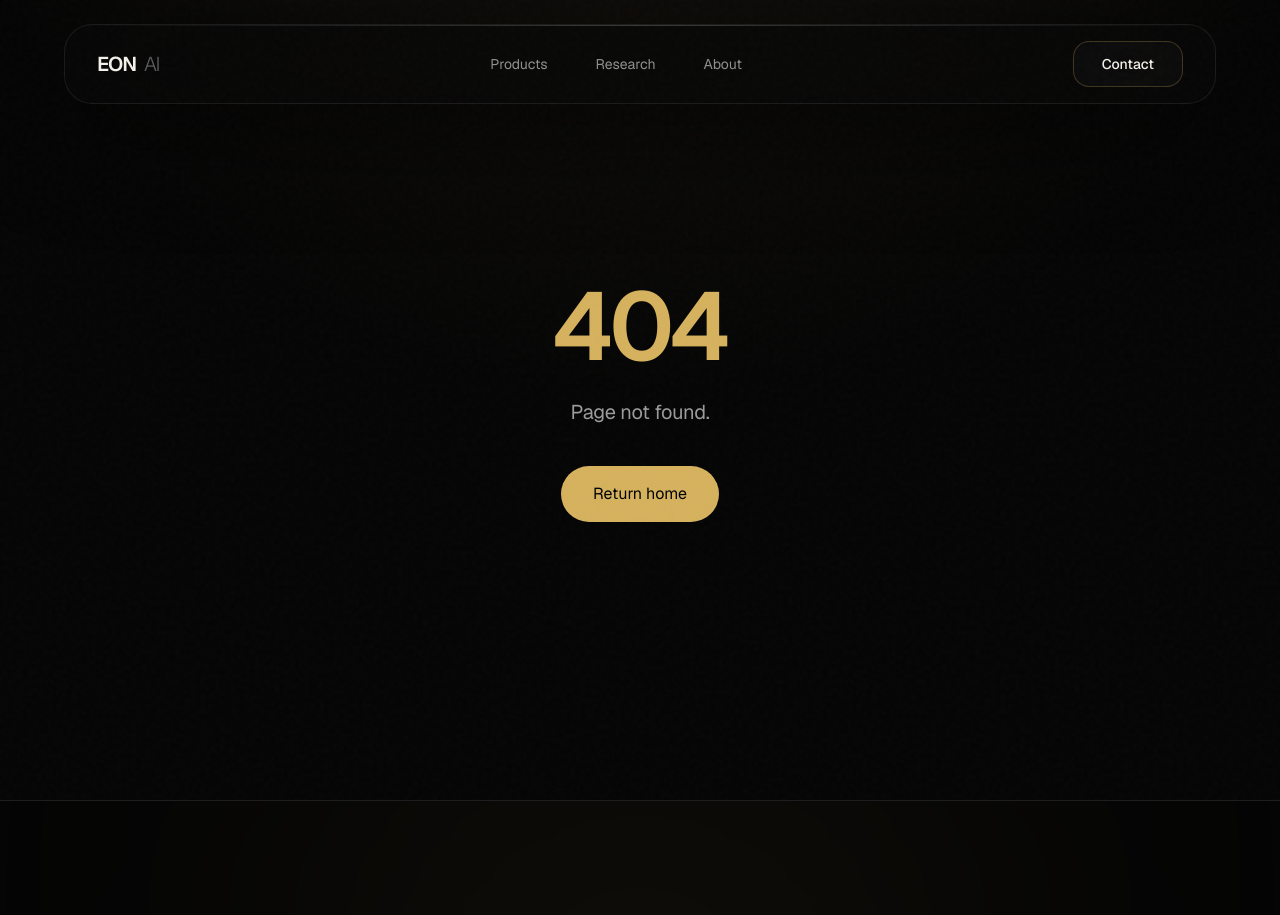
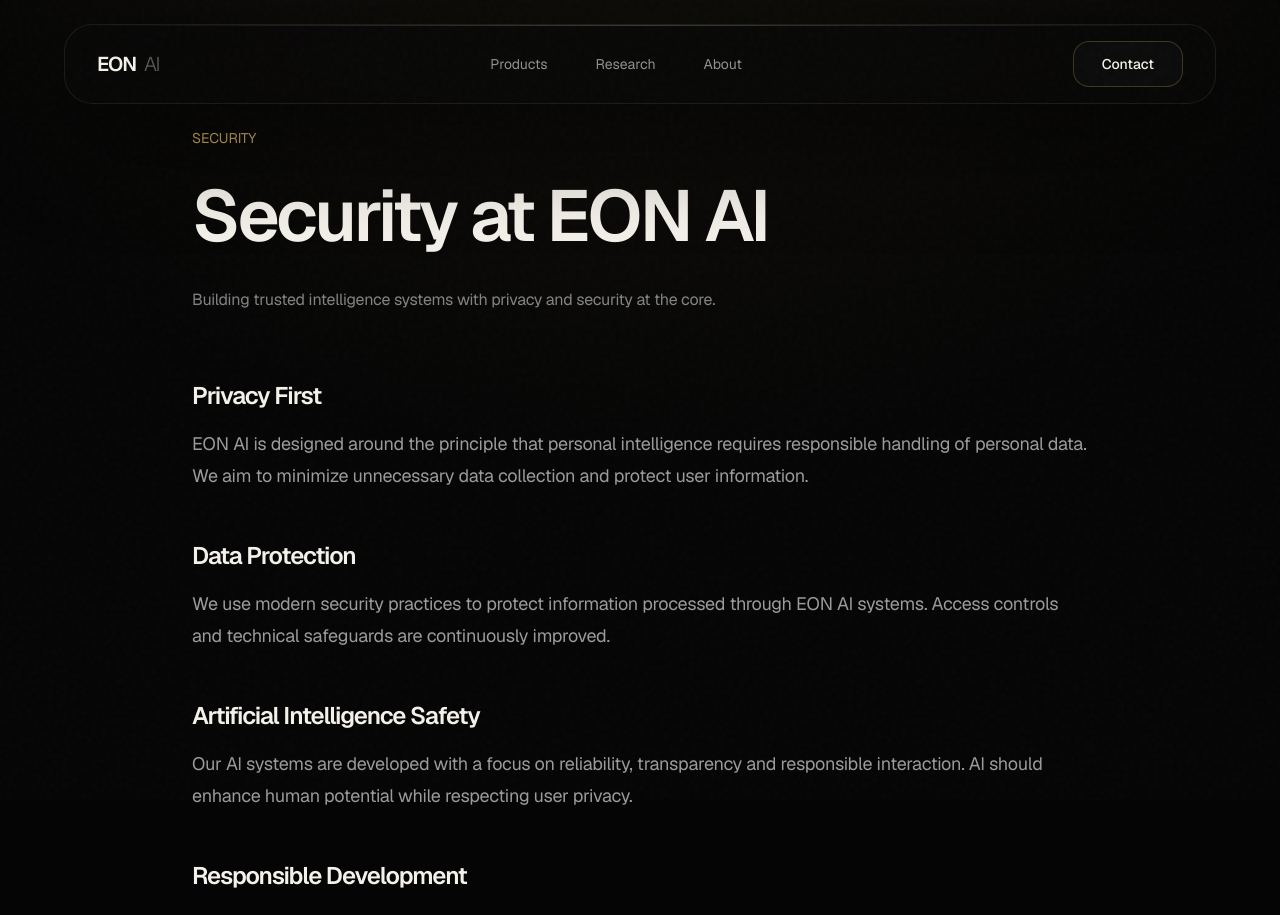
Before and after one commit to EON-System/eon-website, a Next.js app: page /security in a window 1280 px wide. Before the commit this address had no page. Shown: the top 915 px of the page. Built offline with nearby package versions, Linux system fonts and the light colour scheme.

Commit message:
Create page.tsx

```diff
--- /dev/null
+++ b/src/app/security/page.tsx
@@ -0,0 +1,281 @@
+import { Container } from "@/components/ui/container";
+import { Section } from "@/components/ui/section";
+
+
+export default function SecurityPage() {
+
+
+  return (
+
+    <main>
+
+
+      <Section>
+
+
+        <Container>
+
+
+          <div
+            className="
+              mx-auto
+              max-w-4xl
+            "
+          >
+
+
+            <p
+              className="
+                text-sm
+                uppercase
+                tracking-[0.45em]
+                text-[#D6B25E]
+              "
+            >
+
+              Security
+
+            </p>
+
+
+
+
+
+            <h1
+              className="
+                mt-8
+                text-5xl
+                font-semibold
+                tracking-tight
+                text-[#F4F1EA]
+                md:text-7xl
+              "
+            >
+
+              Security at EON AI
+
+            </h1>
+
+
+
+
+
+            <p
+              className="
+                mt-8
+                text-white/50
+                leading-8
+              "
+            >
+
+              Building trusted intelligence systems
+              with privacy and security at the core.
+
+            </p>
+
+
+
+
+
+            <div
+              className="
+                mt-16
+                space-y-12
+                text-lg
+                leading-8
+                text-white/60
+              "
+            >
+
+
+
+
+
+              <section>
+
+
+                <h2
+                  className="
+                    text-2xl
+                    font-semibold
+                    text-[#F4F1EA]
+                  "
+                >
+
+                  Privacy First
+
+                </h2>
+
+
+                <p className="mt-4">
+
+                  EON AI is designed around the principle
+                  that personal intelligence requires
+                  responsible handling of personal data.
+
+                  We aim to minimize unnecessary data
+                  collection and protect user information.
+
+                </p>
+
+
+              </section>
+
+
+
+
+
+
+
+              <section>
+
+
+                <h2
+                  className="
+                    text-2xl
+                    font-semibold
+                    text-[#F4F1EA]
+                  "
+                >
+
+                  Data Protection
+
+                </h2>
+
+
+                <p className="mt-4">
+
+                  We use modern security practices to
+                  protect information processed through
+                  EON AI systems.
+
+                  Access controls and technical safeguards
+                  are continuously improved.
+
+                </p>
+
+
+              </section>
+
+
+
+
+
+
+
+              <section>
+
+
+                <h2
+                  className="
+                    text-2xl
+                    font-semibold
+                    text-[#F4F1EA]
+                  "
+                >
+
+                  Artificial Intelligence Safety
+
+                </h2>
+
+
+                <p className="mt-4">
+
+                  Our AI systems are developed with a
+                  focus on reliability, transparency and
+                  responsible interaction.
+
+                  AI should enhance human potential while
+                  respecting user privacy.
+
+                </p>
+
+
+              </section>
+
+
+
+
+
+
+
+              <section>
+
+
+                <h2
+                  className="
+                    text-2xl
+                    font-semibold
+                    text-[#F4F1EA]
+                  "
+                >
+
+                  Responsible Development
+
+                </h2>
+
+
+                <p className="mt-4">
+
+                  EON AI continuously works to improve
+                  system reliability, security practices
+                  and user experience.
+
+                </p>
+
+
+              </section>
+
+
+
+
+
+
+
+              <section>
+
+
+                <h2
+                  className="
+                    text-2xl
+                    font-semibold
+                    text-[#F4F1EA]
+                  "
+                >
+
+                  Contact
+
+                </h2>
+
+
+                <p className="mt-4">
+
+                  If you discover a security concern,
+                  please contact EON AI.
+
+                </p>
+
+
+              </section>
+
+
+
+
+
+            </div>
+
+
+          </div>
+
+
+        </Container>
+
+
+      </Section>
+
+
+    </main>
+
+  );
+
+}
```
